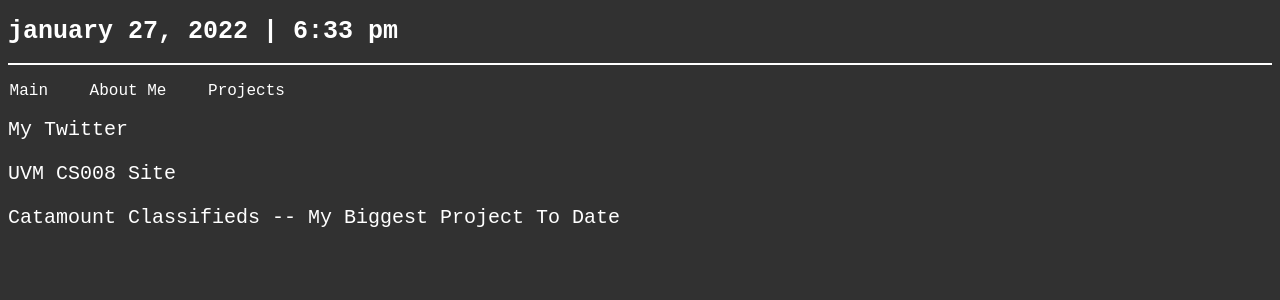
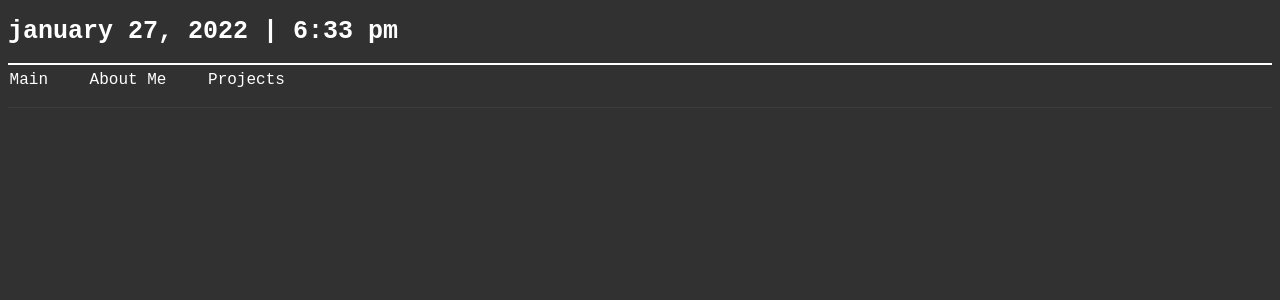
Before and after one commit to jack-mcgowan/jack-mcgowan.github.io, a PHP site: page / in a window 1280 px wide. Shown: the top 300 px of the page. Run offline with PHP 8.4, Linux system fonts and the light colour scheme.

Commit message:
Update style and script location

```diff
--- a/css/style.css
+++ b/css/style.css
@@ -7,8 +7,10 @@ body {
 nav {
     border-top: 2px solid;
     border-color: white;
+    border-bottom: 1px solid rgba(255,255,255,0.05);
 }
 nav ol {
+    margin-top: 5px;
     padding: 0.1em;
 }
 
--- a/index.html
+++ b/index.html
@@ -7,10 +7,10 @@
         <meta name="description" content="My Personal Website">
         <link rel="icon" href="images/favicon.ico">
         <link href="css/style.css" rel="stylesheet" type="text/css">
+        <script src="main.js"></script>
     </head>
     <body>
         <h1 class="date" id="todaysDate"></h1>
-
         <nav>
             <ol>
                 <li>Main</li>
@@ -18,11 +18,5 @@
                 <li>Projects</li>
             </ol>
         </nav>
-
-        <p> <a href="https://www.twitter.com/jackmcg12">My Twitter</a></p>
-        <p><a href="https://jcmcgowa.w3.uvm.edu/cs008">UVM CS008 Site</a></p>
-        <p><a href="https://jcmcgowa.w3.uvm.edu/cs008/final">Catamount Classifieds -- My Biggest Project To Date</a></p>
-
-        <script src="main.js"></script>
     </body>
 </html>
```
